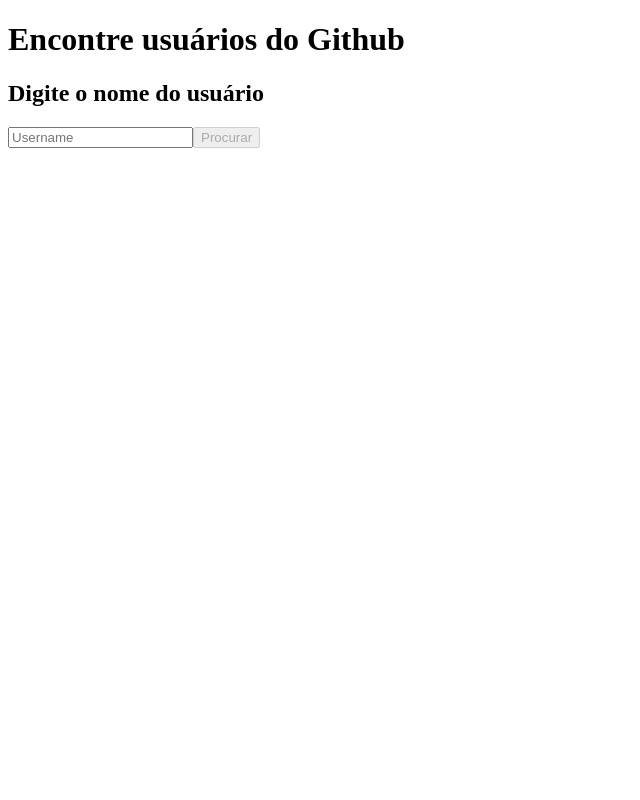
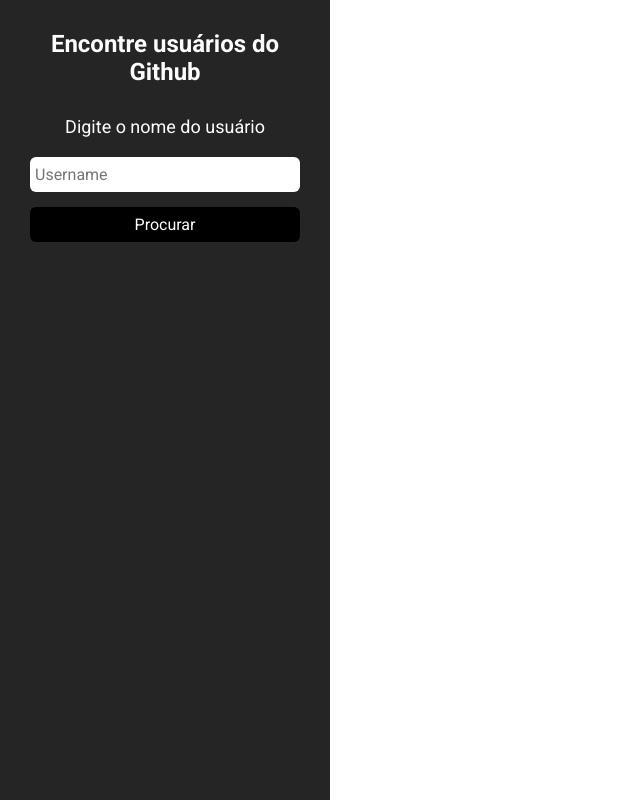
Before and after one commit to rodrigues14/buscar-usuario-github, a React (Vite) app: page / in a window 1280 px wide. Shown: the whole page, without its empty margins (0-640 px from the left). Built offline with nearby package versions, Linux system fonts and the light colour scheme.

Commit message:
finished the user data section

```diff
--- a/index.html
+++ b/index.html
@@ -4,6 +4,9 @@
     <meta charset="UTF-8" />
     <link rel="icon" type="image/svg+xml" href="/vite.svg" />
     <meta name="viewport" content="width=device-width, initial-scale=1.0" />
+    <link rel="preconnect" href="https://fonts.googleapis.com">
+    <link rel="preconnect" href="https://fonts.gstatic.com" crossorigin>
+    <link href="https://fonts.googleapis.com/css2?family=Roboto:wght@400;500;700&display=swap" rel="stylesheet">
     <title>Buscar usuário - Github</title>
   </head>
   <body>
--- a/package.json
+++ b/package.json
@@ -10,11 +10,13 @@
   },
   "dependencies": {
     "react": "^18.2.0",
-    "react-dom": "^18.2.0"
+    "react-dom": "^18.2.0",
+    "styled-components": "^5.3.9"
   },
   "devDependencies": {
     "@types/react": "^18.0.28",
     "@types/react-dom": "^18.0.11",
+    "@types/styled-components": "^5.1.26",
     "@vitejs/plugin-react": "^3.1.0",
     "typescript": "^4.9.3",
     "vite": "^4.2.0"
--- /dev/null
+++ b/src/App.style.tsx
@@ -0,0 +1,14 @@
+import styled from "styled-components";
+import { colorDark } from "./style/variables";
+
+export const UserInfos = styled.div`
+  max-width: 330px;
+  min-height: 100vh;
+  padding-top: 30px;
+  padding: 30px 15px 20px;
+  background-color: ${colorDark};
+`;
+
+export const Title = styled.h1`
+  text-align: center;
+`;
--- a/src/App.tsx
+++ b/src/App.tsx
@@ -1,7 +1,9 @@
-import { useEffect, useState } from "react"
+import { useState } from "react"
+import { Title, UserInfos } from "./App.style";
 import Search from "./components/Search"
 import User from "./components/User";
 import { IUser } from "./interfaces/user";
+
 
 function App() {
   const [user, setUser] = useState<IUser | null>(null);
@@ -17,27 +19,28 @@
 
     setLoading(false)
     if (response.status === 404) return setError(true)
-    const { avatar_url, login, location, followers, following, html_url, bio } = data;
+    const { avatar_url, login, location, followers, following, bio } = data;
     const userData: IUser = {
       avatar_url,
       login,
       location,
       followers,
       following,
-      html_url,
       bio
     }
     setUser(userData)
   }
 
   return (
-    <>
-      <h1>Encontre usuários do Github</h1>
-      <Search fetchUser={fetchUser} />
-      {user && <User {...user} />}
-      {loading && <p>Carregando...</p>}
-      {error && <p>Usuário não encontrado</p>}
-    </>
+    <section>
+      <UserInfos>
+        <Title>Encontre usuários do Github</Title>
+        <Search fetchUser={fetchUser} />
+        {user && <User {...user} />}
+        {loading && <p>Carregando...</p>}
+        {error && <p>Usuário não encontrado</p>}
+      </UserInfos>
+    </section>
   )
 }
 
--- /dev/null
+++ b/src/GlobalStyle.ts
@@ -0,0 +1,12 @@
+import { createGlobalStyle } from "styled-components";
+import { fontColor, fontRoboto } from "./style/variables";
+
+export const GlobalStyle = createGlobalStyle`
+  * {
+    padding: 0;
+    margin: 0;
+    box-sizing: border-box;
+    font-family: ${fontRoboto};
+    color: ${fontColor};
+  }
+`;
--- /dev/null
+++ b/src/components/Search/Search.style.ts
@@ -0,0 +1,28 @@
+import styled from "styled-components";
+import { colorDark, fontColor } from "../../style/variables";
+
+export const SearchStyled = styled.div`
+  margin-top: 30px;
+  h2 {
+    font-size: 18px;
+    font-weight:400;
+    text-align: center;
+  }
+  div {
+    margin: 20px 15px;
+    input, button {
+      width: 100%;
+      font-size: 16px;
+      padding: 8px 5px;
+      border: none;
+      border-radius: 6px;
+    }
+    input {
+      margin-bottom: 15px;
+      color: ${colorDark};
+    }
+    button {
+      background-color: #000;
+    }
+  }
+`;
--- a/src/components/Search/index.tsx
+++ b/src/components/Search/index.tsx
@@ -1,4 +1,5 @@
 import { useState } from "react"
+import { SearchStyled } from "./Search.style";
 
 interface Props {
   fetchUser: (userName: string) => Promise<void>
@@ -8,7 +9,7 @@
   const [userName, setUserName] = useState("");
 
   return (
-    <div>
+    <SearchStyled>
       <h2>Digite o nome do usuário</h2>
       <div>
         <input
@@ -26,6 +27,6 @@
           Procurar
         </button>
       </div>
-    </div>
+    </SearchStyled>
   )
 }
--- /dev/null
+++ b/src/components/User/User.style.ts
@@ -0,0 +1,31 @@
+import styled from "styled-components";
+
+export const UserStyled = styled.div`
+  margin-top: 40px;
+  display: flex;
+  flex-direction: column;
+  align-items: center;
+  text-align: center;
+  h3 {
+    font-size: 20px;
+    font-weight: 500;
+    margin: 20px 0;
+  }
+  > p {
+    margin: 10px 0;
+  }
+`;
+
+export const UserImage = styled.img`
+  max-width: 150px;
+  max-height: 150px;
+  border-radius: 50%;
+`;
+
+export const Social = styled.div`
+  width: 100%;
+  display: flex;
+  justify-content: center;
+  gap: 50px;
+  margin-top: 25px;
+`;
--- a/src/components/User/index.tsx
+++ b/src/components/User/index.tsx
@@ -1,19 +1,18 @@
 import { IUser } from "../../interfaces/user";
+import { Social, UserImage, UserStyled } from "./User.style";
 
 export default function User(props: IUser) {
-  const { avatar_url, login, location, followers, following, html_url, bio } = props
+  const { avatar_url, login, location, followers, following, bio } = props
   return (
-    <div>
-      <img src={avatar_url} alt="Imagem de perfil do usuário" />
-      <div>
-        <p>{login}</p>
-        <p>{location}</p>
-        <p>{bio}</p>
-        <p>{followers}</p>
-        <p>{following}</p>
-        <a href={html_url} rel="noreferrer noopener">Visitar Perfil</a>
-
-      </div>
-    </div>
+    <UserStyled>
+      <UserImage src={avatar_url} alt="Imagem de perfil do usuário" />
+      <h3>{login}</h3>
+      <p>{location}</p>
+      <p>{bio}</p>
+      <Social>
+        <p>Seguidores: {followers}</p>
+        <p>Seguindo: {following}</p>
+      </Social>
+    </UserStyled>
   )
 }
--- a/src/interfaces/user.ts
+++ b/src/interfaces/user.ts
@@ -4,6 +4,5 @@
   location: string;
   followers: number;
   following: number;
-  html_url: string;
   bio: string
 }
--- a/src/main.tsx
+++ b/src/main.tsx
@@ -1,9 +1,11 @@
 import React from 'react'
 import ReactDOM from 'react-dom/client'
 import App from './App'
+import { GlobalStyle } from './GlobalStyle'
 
 ReactDOM.createRoot(document.getElementById('root') as HTMLElement).render(
   <React.StrictMode>
+    <GlobalStyle />
     <App />
   </React.StrictMode>,
 )
--- /dev/null
+++ b/src/style/variables.ts
@@ -0,0 +1,3 @@
+export const fontRoboto = "'Roboto', sans-serif";
+export const colorDark = "#252525";
+export const fontColor = "#fdfdfd";
```
Also changed, not shown: 1 other file (tests, documents, lock files or other folders).
